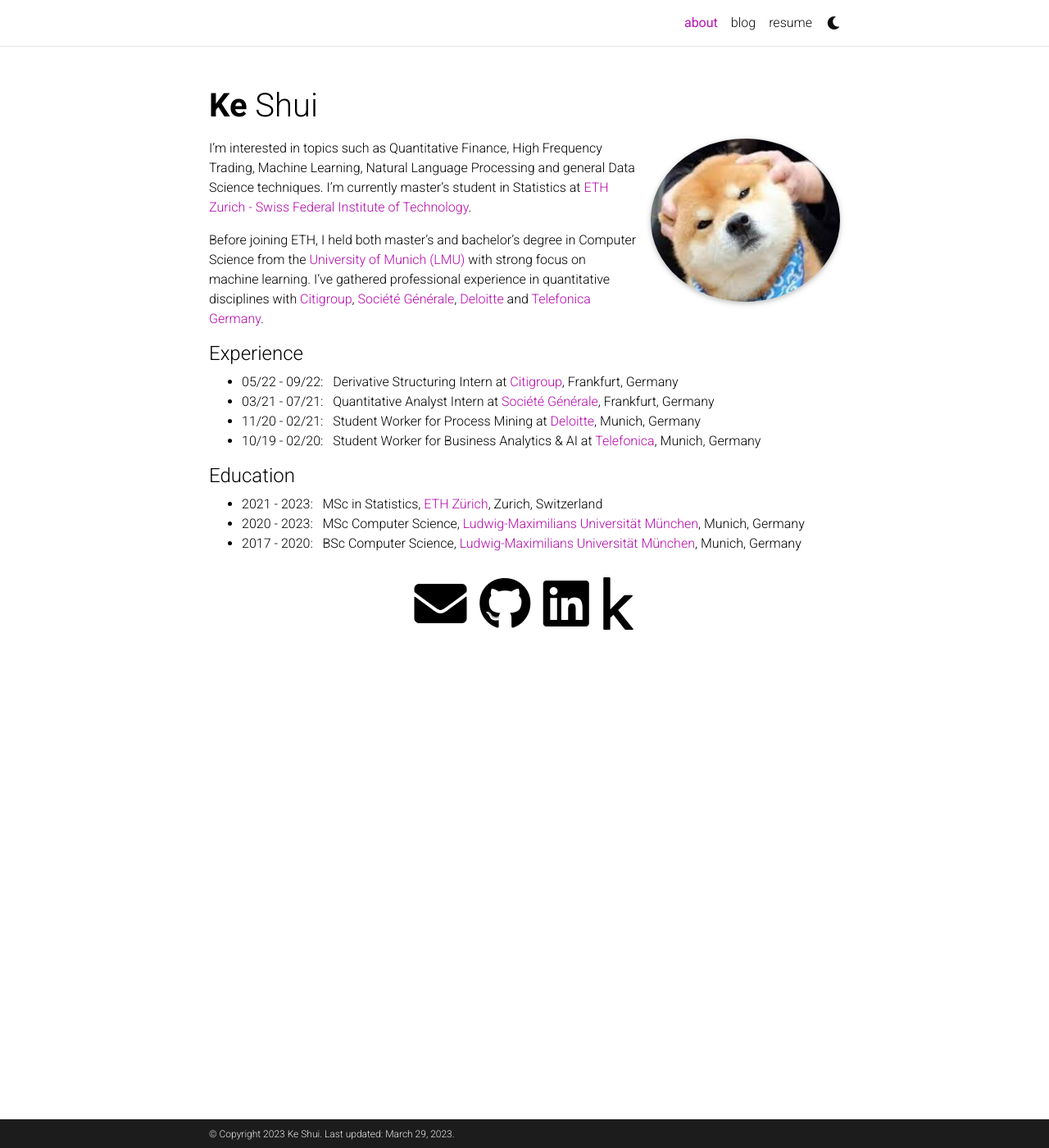
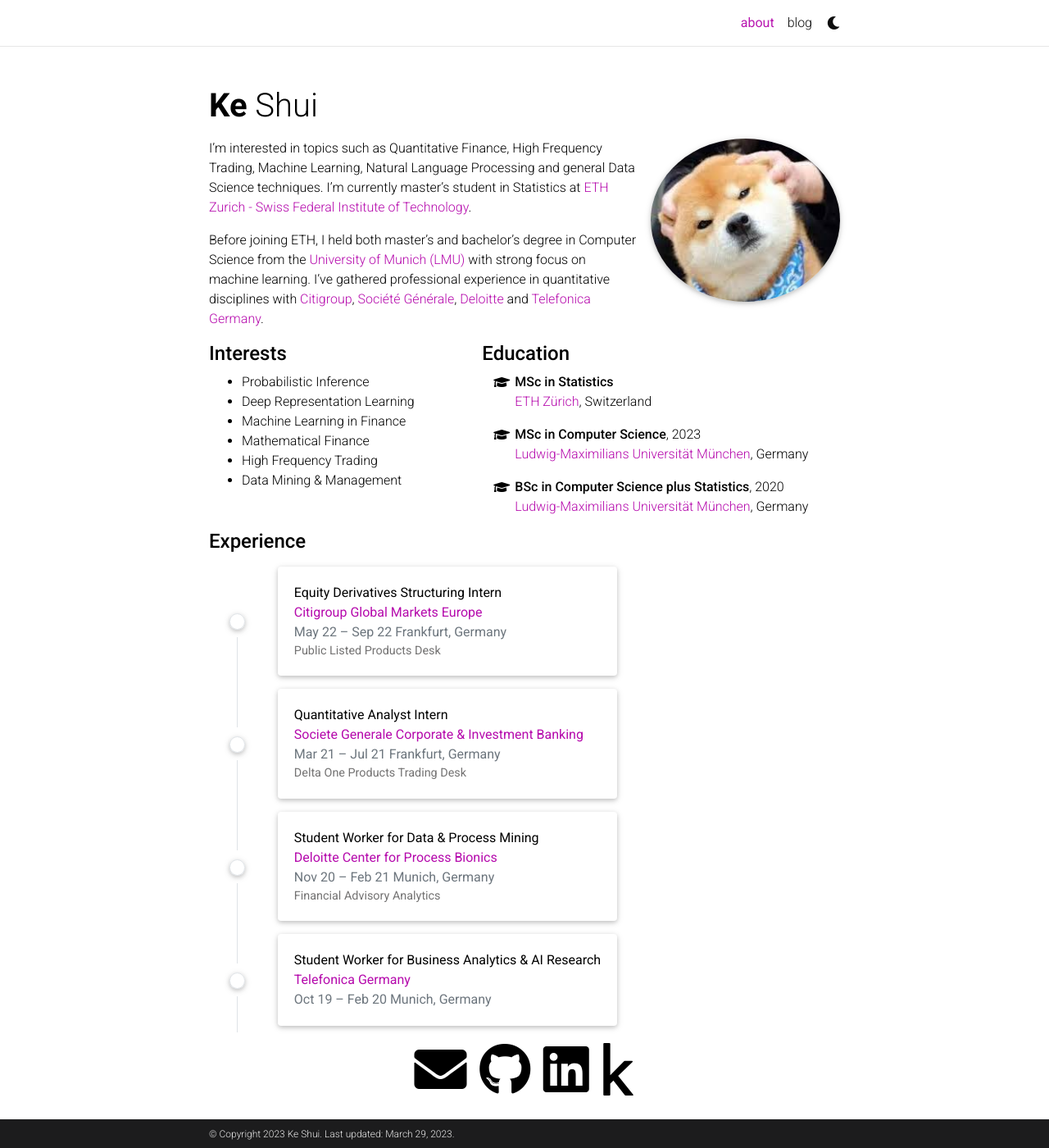
Before and after one commit to KShui/KShui.github.io, a Jekyll site: the page built from _pages/about.md, in a window 1280 px wide and 1400 px high. Shown: the whole window at 82% size. Built offline with Jekyll 4.4.1, drawn with Linux system fonts in a browser that asks for light colours; full-size pictures stand in for the smaller copies a plugin makes; comment, search, counter and statistics services are not loaded; a style sheet for code colours, icons or effects is not loaded.

Commit message:
modify about

```diff
--- a/_pages/about.md
+++ b/_pages/about.md
@@ -17,15 +17,198 @@
 
 Before joining ETH, I held both master's and bachelor's degree in Computer Science from the [University of Munich (LMU)](https://www.lmu.de/en/index.html) with strong focus on machine learning. I've gathered professional experience in quantitative disciplines with [Citigroup](https://de.citifirst.com/en-de/), [Société Générale](https://wholesale.banking.societegenerale.com/en/solutions/markets/equities/), [Deloitte](https://www2.deloitte.com/de/de/pages/finance/topics/center-for-process-bionics.html) and [Telefonica Germany](https://www.telefonica.de/home-corporate-en.html).
 
-#### Experience
+<div class="row">
+  <div class="col-md-5">
+      <div class="subheading"><h4 id="-interests-"><strong>Interests</strong></h4></div>
+        <ul class="ul-interests mb-0">
+          <li>Probabilistic Inference</li>
+          <li>Deep Representation Learning</li>
+          <li>Machine Learning in Finance</li>
+          <li>Mathematical Finance</li>
+          <li>High Frequency Trading</li>
+          <li>Data Mining & Management</li>
+        </ul>
+      </div>
 
-* 05/22 - 09/22: &nbsp; Derivative Structuring Intern at [Citigroup](https://de.citifirst.com/en-de/), Frankfurt, Germany
-* 03/21 - 07/21: &nbsp; Quantitative Analyst Intern at [Société Générale](https://wholesale.banking.societegenerale.com/en/solutions/markets/equities/), Frankfurt, Germany
-* 11/20 - 02/21: &nbsp; Student Worker for Process Mining at [Deloitte](https://www2.deloitte.com/de/de/pages/finance/topics/center-for-process-bionics.html), Munich, Germany
-* 10/19 - 02/20: &nbsp; Student Worker for Business Analytics & AI at [Telefonica](https://www.telefonica.de/home-corporate-en.html), Munich, Germany
+  <div class="col-md-7">
+    <div class="section-subheading"><h4 id="-education-"><strong>Education</strong></h4></div>
+      <ul class="ul-edu fa-ul mb-0">
+          <li>
+            <i class="fa-li fas fa-graduation-cap"></i>
+            <div class="description">
+              <p class="course"><strong>MSc in Statistics</strong><br>
+                <a href="https://ethz.ch/en.html">ETH Zürich</a>, Switzerland</p>
+            </div>
+          </li>
+          <li>
+            <i class="fa-li fas fa-graduation-cap"></i>
+            <div class="description">
+              <p class="course"><strong>MSc in Computer Science</strong>, 2023<br>
+                <a href="https://www.lmu.de/en/index.html">Ludwig-Maximilians Universität München</a>, Germany</p>
+            </div>
+          </li>
+          <li>
+            <i class="fa-li fas fa-graduation-cap"></i>
+            <div class="description">
+              <p class="course"><strong>BSc in Computer Science plus Statistics</strong>, 2020<br>
+                <a href="https://www.lmu.de/en/index.html">Ludwig-Maximilians Universität München</a>, Germany</p>
+            </div>
+          </li>
+        </ul>
+      </div>
+    </div>
 
-#### Education
 
-* 2021 - 2023: &nbsp; MSc in Statistics, [ETH Zürich](https://ethz.ch/en.html), Zurich, Switzerland
-* 2020 - 2023: &nbsp; MSc Computer Science, [Ludwig-Maximilians Universität München](https://www.lmu.de/en/index.html), Munich, Germany
-* 2017 - 2020: &nbsp; BSc Computer Science, [Ludwig-Maximilians Universität München](https://www.lmu.de/en/index.html), Munich, Germany
+<div class="subheading"><h4 id="-Experience-"><strong>Experience</strong></h4></div>
+
+<div class="col-12 col-lg-8">
+
+  <div class="row experience">
+
+  <div class="col-auto text-center flex-column d-none d-sm-flex">
+      <div class="row h-50">
+        <div class="col ">&nbsp;</div>
+        <div class="col">&nbsp;</div>
+      </div>
+      <div class="m-2">
+        <span class="badge badge-pill border exp-fill">&nbsp;</span>
+      </div>
+      <div class="row h-50">
+        <div class="col border-right">&nbsp;</div>
+        <div class="col">&nbsp;</div>
+      </div>
+    </div>
+
+  <div class="col py-2">
+      <div class="card">
+        <div class="card-body">
+
+  <div class="section-subheading card-title exp-title my-0">Equity Derivatives Structuring Intern</div>
+              <div class="section-subheading card-title exp-company text-muted my-0"><a href="https://de.citifirst.com/en-de/" target="_blank" rel="noopener">Citigroup Global Markets Europe</a></div>
+              <div class="text-muted exp-meta">
+                May 22 – Sep 22
+
+  <span class="middot-divider"></span>
+  <span class="text-muted">Frankfurt, Germany</span>
+
+  </div>
+  <div class="card-text">Public Listed Products Desk</div>
+  </div>
+  </div>
+  </div>
+  </div>
+
+
+
+  <div class="row experience">
+
+  <div class="col-auto text-center flex-column d-none d-sm-flex">
+      <div class="row h-50">
+        <div class="col border-right">&nbsp;</div>
+        <div class="col">&nbsp;</div>
+      </div>
+      <div class="m-2">
+        <span class="badge badge-pill border ">&nbsp;</span>
+      </div>
+      <div class="row h-50">
+        <div class="col border-right">&nbsp;</div>
+        <div class="col">&nbsp;</div>
+      </div>
+    </div>
+
+  <div class="col py-2">
+      <div class="card">
+        <div class="card-body">
+
+  <div class="section-subheading card-title exp-title my-0">Quantitative Analyst Intern</div>
+              <div class="section-subheading card-title exp-company text-muted my-0"><a href="https://wholesale.banking.societegenerale.com/en/solutions/markets/equities/" target="_blank" rel="noopener">Societe Generale Corporate & Investment Banking</a></div>
+              <div class="text-muted exp-meta">
+                Mar 21 – Jul 21
+
+
+  <span class="middot-divider"></span>
+  <span class="text-muted">Frankfurt, Germany</span>
+
+  </div>
+  <div class="card-text">Delta One Products Trading Desk</div>
+
+  </div>
+      </div>
+    </div>
+  </div>
+
+  <div class="row experience">
+
+  <div class="col-auto text-center flex-column d-none d-sm-flex">
+      <div class="row h-50">
+        <div class="col border-right">&nbsp;</div>
+        <div class="col">&nbsp;</div>
+      </div>
+      <div class="m-2">
+        <span class="badge badge-pill border ">&nbsp;</span>
+      </div>
+      <div class="row h-50">
+        <div class="col border-right">&nbsp;</div>
+        <div class="col">&nbsp;</div>
+      </div>
+    </div>
+
+  <div class="col py-2">
+      <div class="card">
+        <div class="card-body">
+
+  <div class="section-subheading card-title exp-title my-0">Student Worker for Data & Process Mining</div>
+        <div class="section-subheading card-title exp-company text-muted my-0"><a href="https://www2.deloitte.com/de/de/pages/finance/topics/center-for-process-bionics.html" target="_blank" rel="noopener">Deloitte Center for Process Bionics</a></div>
+        <div class="text-muted exp-meta">
+        Nov 20 – Feb 21
+
+
+  <span class="middot-divider"></span>
+  <span class="text-muted">Munich, Germany</span>
+
+  </div>
+  <div class="card-text">Financial Advisory Analytics</div>
+
+  </div>
+      </div>
+    </div>
+  </div>
+
+  <div class="row experience">
+
+  <div class="col-auto text-center flex-column d-none d-sm-flex">
+      <div class="row h-50">
+        <div class="col border-right">&nbsp;</div>
+        <div class="col">&nbsp;</div>
+      </div>
+      <div class="m-2">
+        <span class="badge badge-pill border ">&nbsp;</span>
+      </div>
+      <div class="row h-50">
+        <div class="col border-right">&nbsp;</div>
+        <div class="col">&nbsp;</div>
+      </div>
+    </div>
+
+  <div class="col py-2">
+      <div class="card">
+        <div class="card-body">
+
+  <div class="section-subheading card-title exp-title my-0">Student Worker for Business Analytics & AI Research</div>
+              <div class="section-subheading card-title exp-company text-muted my-0"><a href="https://www.telefonica.de/home-corporate-en.html" target="_blank" rel="noopener">Telefonica Germany</a></div>
+              <div class="text-muted exp-meta">
+              Oct 19 – Feb 20
+
+
+<span class="middot-divider"></span>
+ <span class="text-muted">Munich, Germany</span>
+
+  </div>
+
+
+  </div>
+      </div>
+    </div>
+  </div>
+
+</div>
```
Also changed, not shown: reserved/resume.md (renamed from _pages/resume.md).
